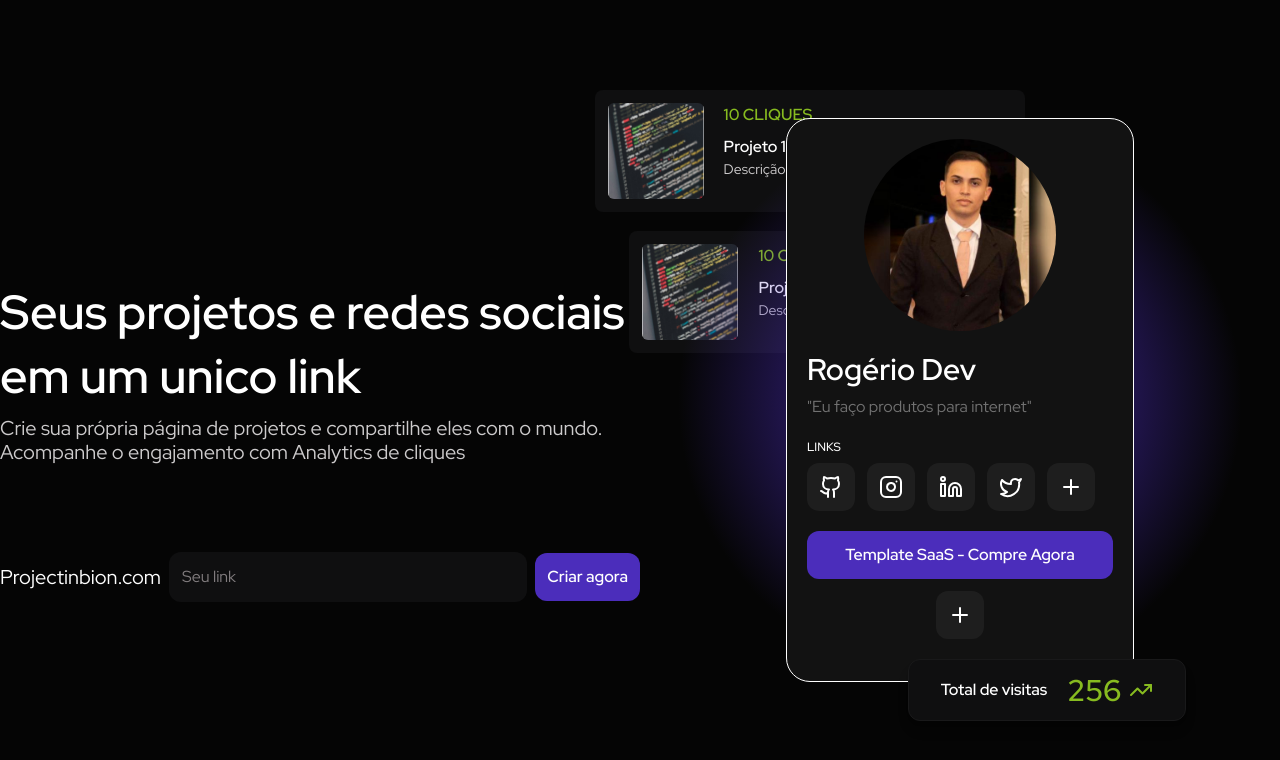
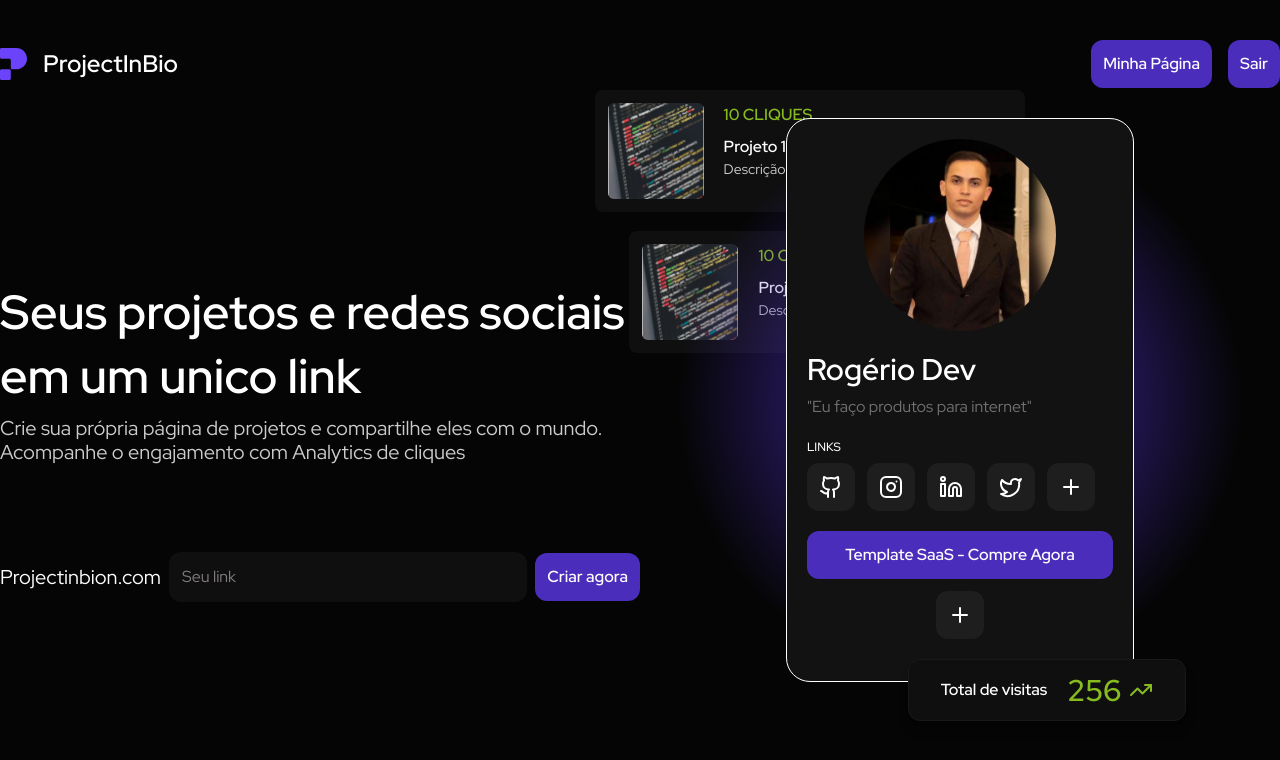
Before and after one commit to Rogerio-17/Project-Inbion-Web, a Next.js app: page / in a window 1280 px wide. Shown: the top 760 px of the page. Built offline with nearby package versions, Linux system fonts and the light colour scheme.

Commit message:
feat: adiciona header

```diff
--- a/src/app/page.tsx
+++ b/src/app/page.tsx
@@ -1,10 +1,12 @@
+import { Header } from "@/components/landing-page/header";
 import { Hero } from "@/components/landing-page/hero";
 
 export default function Home() {
   return (
     <div className="max-w-7xl mx-auto">
+      <Header />
       <Hero />
-      {/* <Header />
+      {/*
       <VideoExplanation />
       <Princing />
       <FAQ />  */}
--- /dev/null
+++ b/src/components/landing-page/header.tsx
@@ -0,0 +1,22 @@
+import { Button } from "../ui/button";
+
+export function Header() {
+    return (
+        <div className="absolute top-0 left-0 right-0 max-w-7xl mx-auto flex items-center justify-between py-10">
+            <div className="flex items-center gap-4">
+                <img src="/logo.svg" alt="ProjectInBio Logo" />
+                <h3 className="text-white text-2xl font-bold">
+                    ProjectInBio
+                </h3>
+            </div>
+            <div className="flex items-center gap-4">
+                <Button>
+                    Minha Página
+                </Button>
+                <Button>
+                    Sair
+                </Button>
+            </div>
+        </div>
+    )
+}
```
